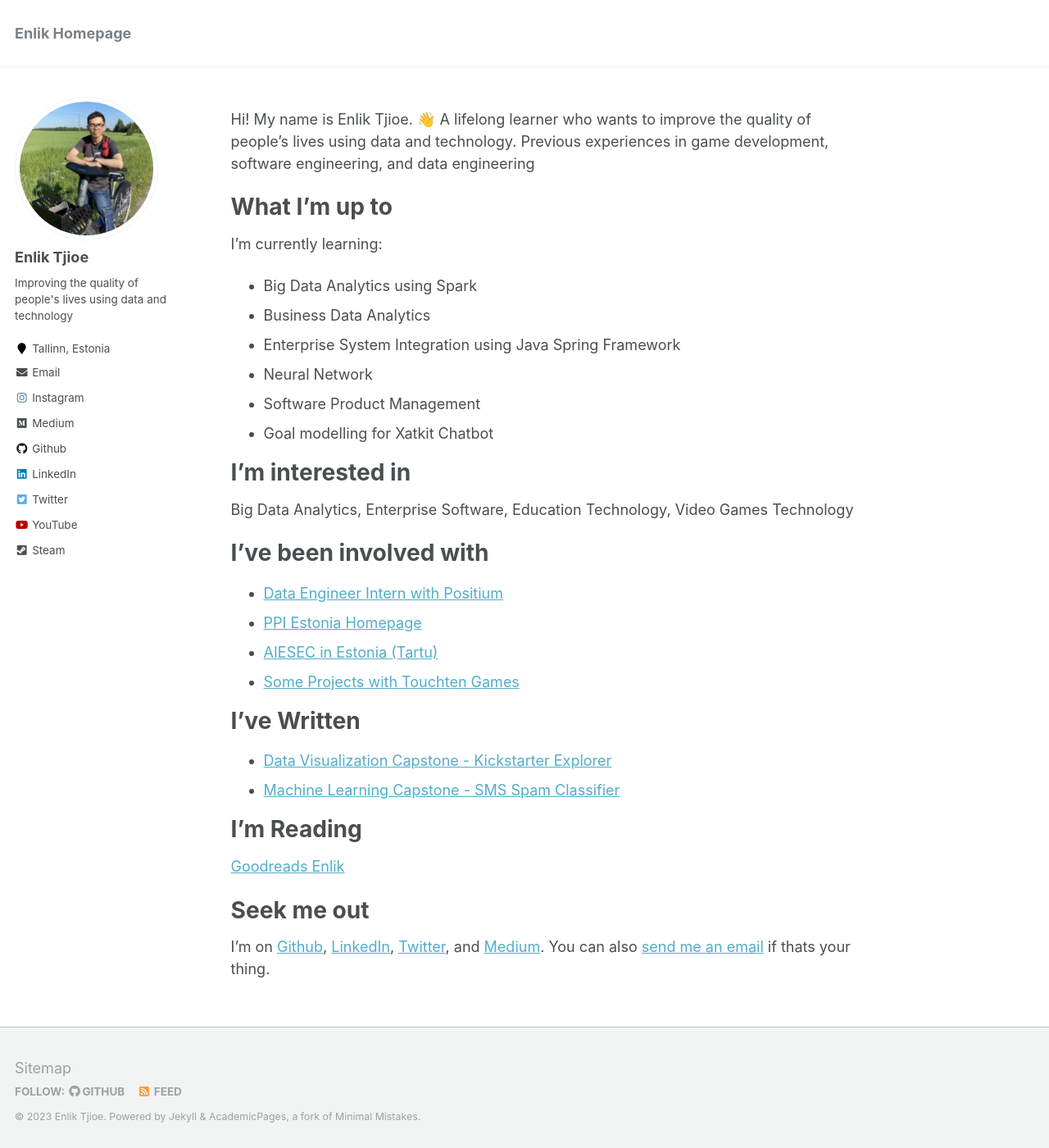
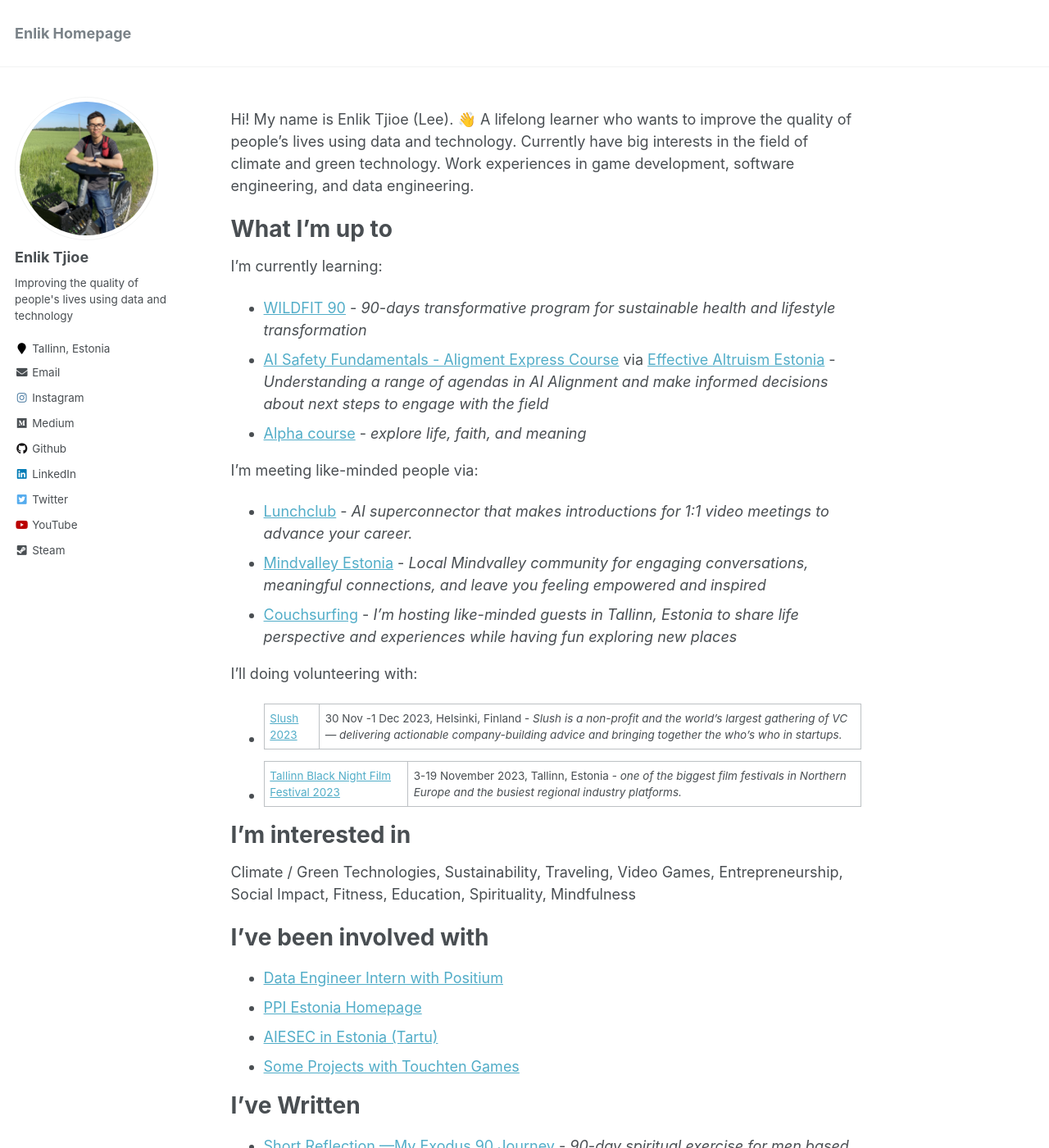
Before and after one commit to enliktjioe/enliktjioe.github.io, a Jekyll site: the page built from _pages/about.md, in a window 1280 px wide and 1400 px high. Shown: the whole window at 82% size. Built offline with Jekyll 4.4.1, drawn with Linux system fonts in a browser that asks for light colours; some of the changed text lies outside the part shown.

Commit message:
updated about me

```diff
--- a/_pages/about.md
+++ b/_pages/about.md
@@ -8,28 +8,31 @@ redirect_from:
   - /about.html
 ---
 
-Hi! My name is Enlik Tjioe. 👋
-A lifelong learner who wants to improve the quality of people's lives using data and technology. Previous
-experiences in game development, software engineering, and data engineering
+Hi! My name is Enlik Tjioe (Lee). 👋
+A lifelong learner who wants to improve the quality of people's lives using data and technology. Currently have big interests in the field of climate and green technology. Work experiences in game development, software engineering, and data engineering.
 
 # What I'm up to
 
 I'm currently learning:
 
-- Big Data Analytics using Spark
-- Business Data Analytics
-- Enterprise System Integration using Java Spring Framework
-- Neural Network
-- Software Product Management
-- Goal modelling for Xatkit Chatbot
+- [WILDFIT 90](https://getwildfit.com/get-started/) - *90-days transformative program for sustainable health and lifestyle transformation*
+- [AI Safety Fundamentals - Aligment Express Course](https://course.aisafetyfundamentals.com/alignment) via [Effective Altruism Estonia](https://www.efektiivnealtruism.org/about) -  *Understanding a range of agendas in AI Alignment and make informed decisions about next steps to engage with the field*
+- [Alpha course](https://www.focuschurch.ee/alpha) - *explore life, faith, and meaning*
 
+I'm meeting like-minded people via:
 
+- [Lunchclub](https://lunchclub.com/) - *AI superconnector that makes introductions for 1:1 video meetings to advance your career.*
+- [Mindvalley Estonia](https://meetup.mindvalley.com/estonia/) - *Local Mindvalley community for engaging conversations, meaningful connections, and leave you feeling empowered and inspired*
+- [Couchsurfing](https://www.couchsurfing.com/people/enlik) - *I'm hosting like-minded guests in Tallinn, Estonia to share life perspective and experiences while having fun exploring new places*
+
+I'll doing volunteering with:
+
+- [Slush 2023](https://slush23.com/volunteers/) | 30 Nov -1 Dec 2023, Helsinki, Finland - *Slush is a non-profit and the world’s largest gathering of VC — delivering actionable company-building advice and bringing together the who’s who in startups.*
+- [Tallinn Black Night Film Festival 2023](https://poff.ee/en/) | 3-19 November 2023, Tallinn, Estonia - *one of the biggest film festivals in Northern Europe and the busiest regional industry platforms.*
 
 # I'm interested in
 
-Big Data Analytics, Enterprise Software, Education Technology, Video Games Technology
-
-
+Climate / Green Technologies, Sustainability, Traveling, Video Games, Entrepreneurship, Social Impact, Fitness, Education, Spirituality, Mindfulness
 
 # I've been involved with
 
@@ -38,21 +41,21 @@ Big Data Analytics, Enterprise Software, Education Technology, Video Games Techn
 - [AIESEC in Estonia (Tartu)](https://aiesec.ee/)
 - [Some Projects with Touchten Games](https://enlikstefanus.wixsite.com/enliktjioe)
 
-
-
 # I've Written
 
-- [Data Visualization Capstone - Kickstarter Explorer](https://rpubs.com/enlik/kickstarter)
-- [Machine Learning Capstone - SMS Spam Classifier](https://rpubs.com/enlik/ml_capstone)
-
-
+- [Short Reflection —My Exodus 90 Journey](https://enliktjioe.medium.com/short-reflection-my-exodus-90-journey-18ce3a840abe) - *90-day spiritual exercise for men based on three pillars: prayer, asceticism, and fraternity*
+- [WYD Lisbon 2023 — Sukacita Dalam Kebersamaan](https://enliktjioe.medium.com/wyd-lisbon-2023-sukacita-dalam-kebersamaan-b3e4fb0bc3ed) - *My journaling and reflection based on my experiences through World Youth Day Lisbon 2023, written in Indonesian language*
+- [My Google Story](https://enliktjioe.wordpress.com/2017/05/26/my-google-story/) - *My personal story about my experiences working in Google Sydney (Australia) as a hospitality worker in 2016-2017*
 
 # I'm Reading
 
 [Goodreads Enlik](https://goodreads.com/enlik)
 
+# I'm Playing
 
+- [The Legend of Zelda: Tears of the Kingdom](https://zelda.nintendo.com/tears-of-the-kingdom/)
+- [Monster Hunter Now](https://monsterhunternow.com/en)
 
 # Seek me out
 
-I'm on [Github](https://github.com/enliktjioe), [LinkedIn](https://www.linkedin.com/in/enlik/), [Twitter](https://twitter.com/enlik), and [Medium](https://medium.com/@enliktjioe). You can also [send me an email](mailto:enlik.estonia@gmail.com) if thats your thing.
+I'm on [Github](https://github.com/enliktjioe), [LinkedIn](https://www.linkedin.com/in/enlik/), and [Medium](https://medium.com/@enliktjioe). You can also [send me an email](mailto:enlik.estonia@gmail.com) if that's your preference :)
```
